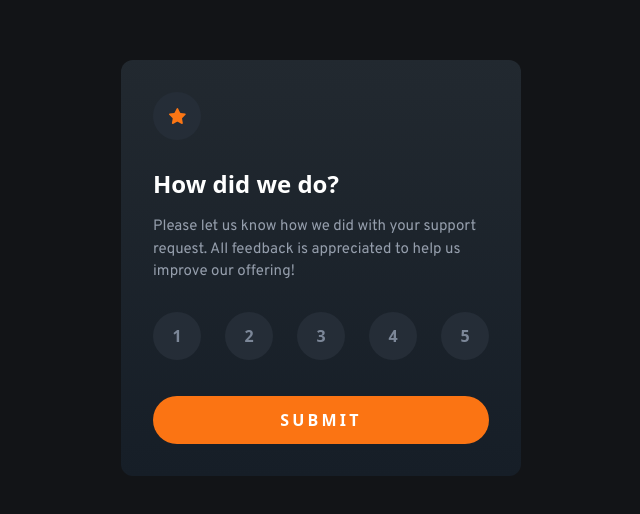
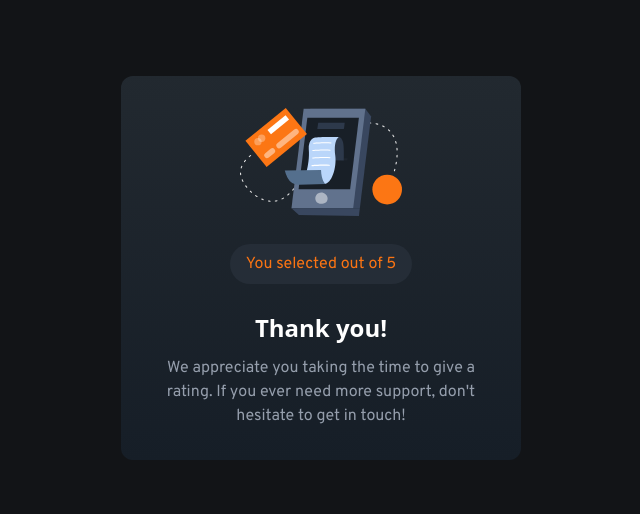
Before and after one commit to LeeConnelly12/rating-component, a website built with Vite: page index.html in a window 1280 px wide. Shown: the part 132-646 px from the top of the page, without its empty margins (319-959 px from the left). Built offline with nearby package versions, Linux system fonts and the light colour scheme; files whose address does not match are found by name.

Commit message:
Create thank you step

```diff
--- a/index.html
+++ b/index.html
@@ -8,10 +8,13 @@
     <script type="module" src="/main.js"></script>
     <link rel="stylesheet" href="/style.css">
   </head>
-  <body class="antialiased bg-slate-800 min-h-screen grid place-items-center px-4">
+  <body x-data="{ submitted: true, rating: '' }" class="antialiased bg-slate-800 min-h-screen grid place-items-center px-4">
 
-    <main>
-        <form x-data="{ rating: '' }" class="bg-gradient-to-t from-slate-900 to-gray-900 rounded-xl w-full px-4 sm:px-8 pt-6 sm:pt-8 pb-8 max-w-[355px] sm:max-w-[400px] mx-auto">
+    <main class="bg-gradient-to-t from-slate-900 to-gray-900 rounded-xl w-full px-4 sm:px-8 pt-6 sm:pt-8 pb-8 max-w-[355px] sm:max-w-[400px] mx-auto">
+        <form
+            @submit.prevent="submitted = rating !== ''"
+            x-show="submitted === false"
+        >
             <div class="bg-slate-700 rounded-full w-12 h-12 grid place-items-center">
                 <img src="/star.svg" alt="">
             </div>
@@ -36,6 +39,12 @@
                 Submit
             </button>
         </form>
+        <div x-show="submitted === true" class="text-center">
+            <img src="/thank-you.svg" alt="" class="mx-auto">
+            <p class="text-orange-500 bg-slate-700 rounded-full inline-block py-2 px-4 mt-7">You selected <span x-text="rating"></span> out of 5</p>
+            <h2 class="text-white text-2xl font-bold pt-7">Thank you!</h2>
+            <p class="text-slate-400 pt-3">We appreciate you taking the time to give a rating. If you ever need more support, don't hesitate to get in touch!</p>
+        </div>
     </main>
 
   </body>
```
Also changed, not shown: public/thank-you.svg (added), 1 other file.
